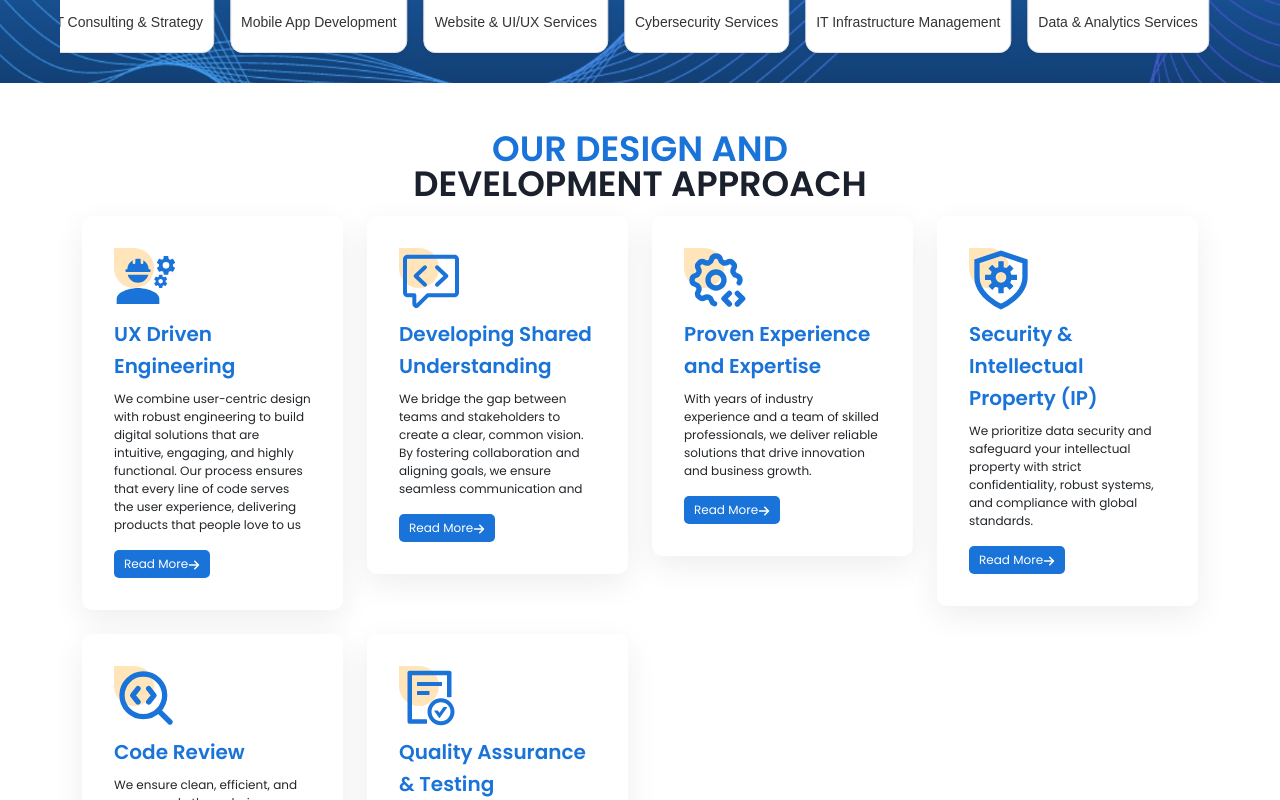
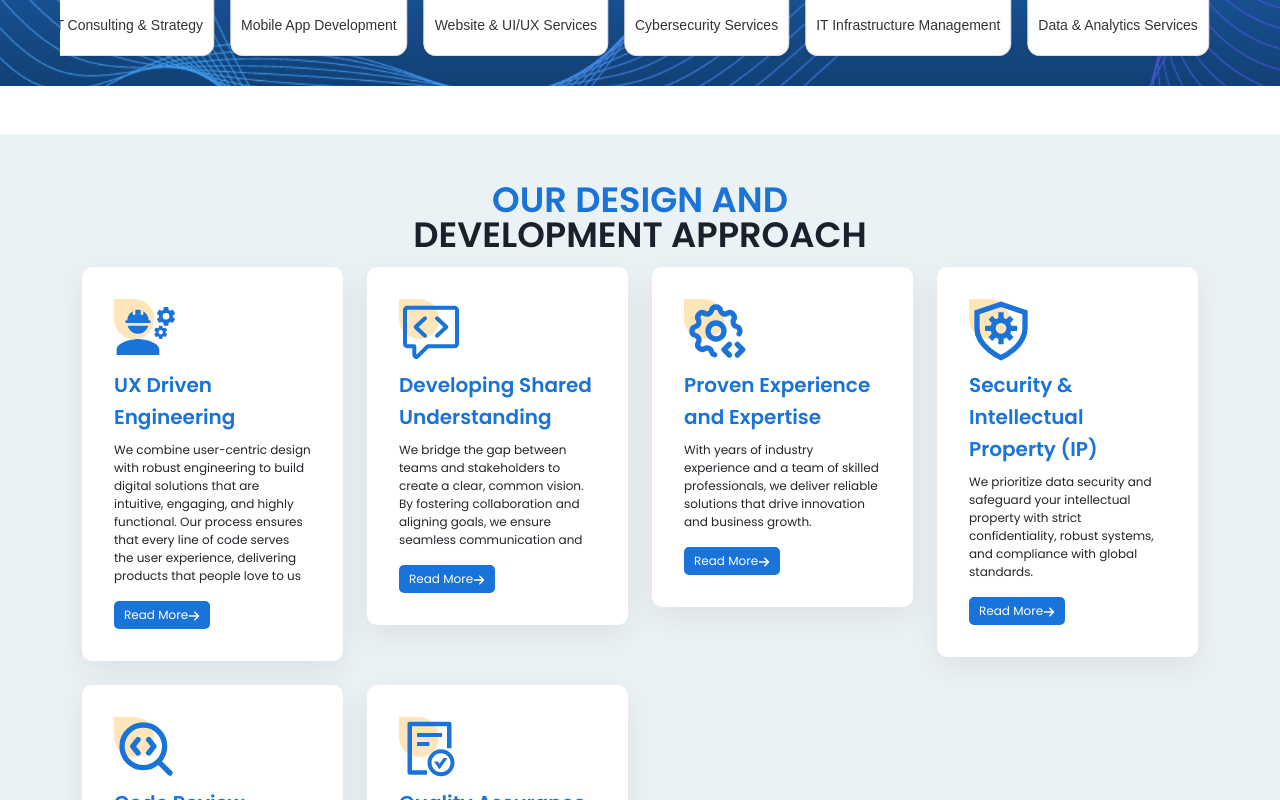
Before and after one commit to rajeshthap/BrainRockWebsite, a React (Create React App) app: page / in a window 1280 px wide. Shown: the part 1740-2540 px from the top of the page. Built offline with nearby package versions, Linux system fonts and the light colour scheme; no server answers; the HTML template or start-up script is replaced by a standard one.

Commit message:
Ui update

```diff
--- a/src/assets/css/Header.css
+++ b/src/assets/css/Header.css
@@ -1,6 +1,6 @@
 .br-header {
   padding: var(--br-space-100);
-  font-size: var(--br-space-250);
+  font-size: var(--br-space-300);
 }
 
 .br-header-icon {
--- a/src/assets/css/NavBar.css
+++ b/src/assets/css/NavBar.css
@@ -54,7 +54,7 @@ img.logo-wecd {
 .nav-link {
     color: var(--br-black);
     font-weight: var(--br-space-800) !important;
-    font-size: var(--br-space-300);
+    font-size: var(--br-space-350);
 }
 
 .nav-link:hover {
--- a/src/assets/css/UserPage.css
+++ b/src/assets/css/UserPage.css
@@ -518,6 +518,11 @@ img {
     margin-bottom: 15px;
 }
 
+.resorce-main-section {
+    background-color: #eaf2f6;
+
+}
+
 .heading-1 {
     font-size: 42px;
     line-height: 1.2;
--- a/src/componets/pages/UserPage.js
+++ b/src/componets/pages/UserPage.js
@@ -244,7 +244,7 @@ function UserPage() {
       </Container>
 
       <ServicesCarousel />
-
+      <div className="resorce-main-section py-5">
         <Container>
           <div className="resorce-sub-list-design">
 
@@ -451,6 +451,8 @@ function UserPage() {
             </Row>
           </div>
         </Container>
+
+      </div>
       <div className="testimonial-section resorce-sub-list-design py-5">
         {/* <h1 className="text-center">
             Why customers love <br></br>
```
Lines whose indentation alone changed are shown as unchanged.
